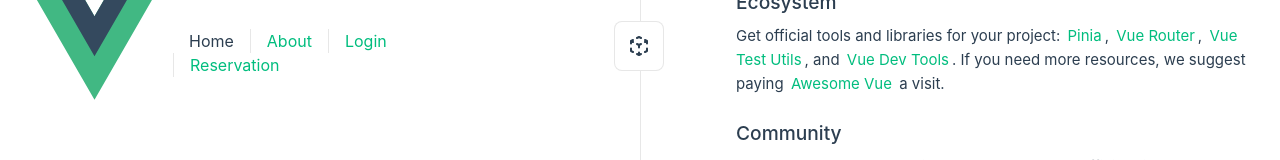
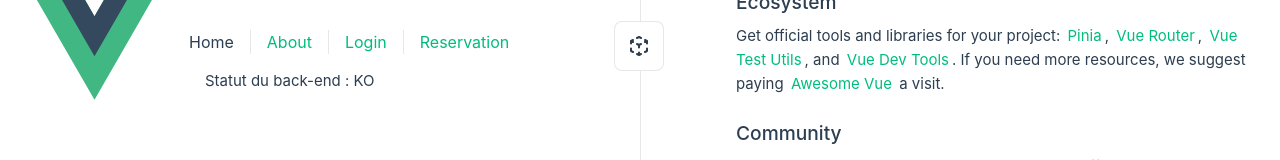
Before and after one commit to jabibamman/software-architecture-heuristics, a Vue app in the folder apps/parking-app-front/: page / in a window 1280 px wide. Shown: the part 355-515 px from the top of the page. Built offline with nearby package versions, Linux system fonts and the light colour scheme; no server answers; the HTML template or start-up script is replaced by a standard one.

Commit message:
health check

```diff
--- a/apps/parking-app-front/src/App.vue
+++ b/apps/parking-app-front/src/App.vue
@@ -1,8 +1,3 @@
-<script setup lang="ts">
-import { RouterLink, RouterView } from 'vue-router'
-import HelloWorld from './components/HelloWorld.vue'
-</script>
-
 <template>
   <header>
     <img alt="Vue logo" class="logo" src="@/assets/logo.svg" width="125" height="125" />
@@ -16,13 +11,42 @@ import HelloWorld from './components/HelloWorld.vue'
         <RouterLink to="/login">Login</RouterLink>
         <RouterLink to="/reservations">Reservation</RouterLink>
       </nav>
+
+      <!-- Health-check status -->
+      <p class="health-status">
+        Statut du back-end : <strong>{{ status }}</strong>
+      </p>
     </div>
   </header>
 
   <RouterView />
 </template>
 
+<script setup lang="ts">
+import { RouterLink, RouterView } from 'vue-router';
+import HelloWorld from './components/HelloWorld.vue';
+import { ref, onMounted } from 'vue';
+
+const status = ref<'OK' | 'KO' | 'En attente'>('En attente');
+
+onMounted(async () => {
+  try {
+    const res = await fetch('/api/health');
+    if (res.ok) {
+      const data = await res.json();
+      status.value = data.status === 'UP' ? 'OK' : 'KO';
+    } else {
+      status.value = 'KO';
+    }
+  } catch (e) {
+    status.value = 'KO';
+    console.error('Health check failed', e);
+  }
+});
+</script>
+
 <style scoped>
+/* styles existants */
 header {
   line-height: 1.5;
   max-height: 100vh;
@@ -58,6 +82,11 @@ nav a:first-of-type {
   border: 0;
 }
 
+.health-status {
+  margin-top: 1rem;
+  text-align: center;
+}
+
 @media (min-width: 1024px) {
   header {
     display: flex;
@@ -83,5 +112,11 @@ nav a:first-of-type {
     padding: 1rem 0;
     margin-top: 1rem;
   }
+
+  .health-status {
+    margin-left: 1rem;
+    margin-top: 0;
+    text-align: left;
+  }
 }
 </style>
--- a/apps/parking-app-front/vite.config.ts
+++ b/apps/parking-app-front/vite.config.ts
@@ -1,18 +1,15 @@
-import { fileURLToPath, URL } from 'node:url'
+import { defineConfig } from 'vite';
+import vue from '@vitejs/plugin-vue';
 
-import { defineConfig } from 'vite'
-import vue from '@vitejs/plugin-vue'
-import vueDevTools from 'vite-plugin-vue-devtools'
-
-// https://vite.dev/config/
 export default defineConfig({
-  plugins: [
-    vue(),
-    vueDevTools(),
-  ],
-  resolve: {
-    alias: {
-      '@': fileURLToPath(new URL('./src', import.meta.url))
+  plugins: [vue()],
+  server: {
+    proxy: {
+      '/api': {
+        target: 'http://localhost:3000',
+        changeOrigin: true,
+        secure: false,
+      },
     },
   },
-})
+});
```
